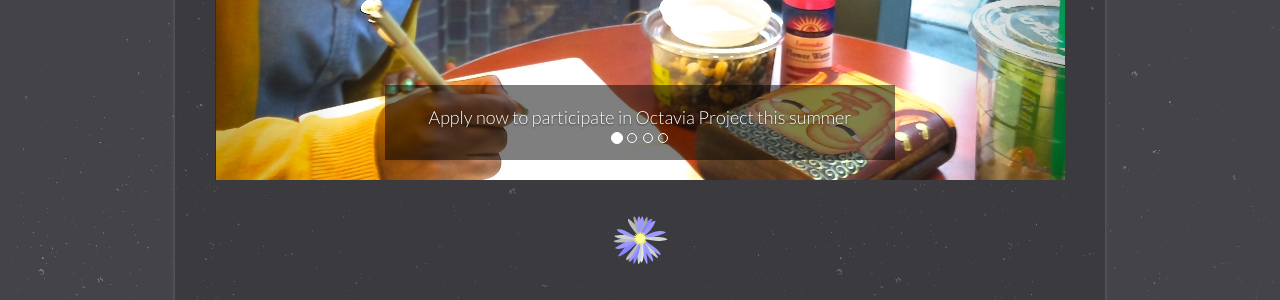
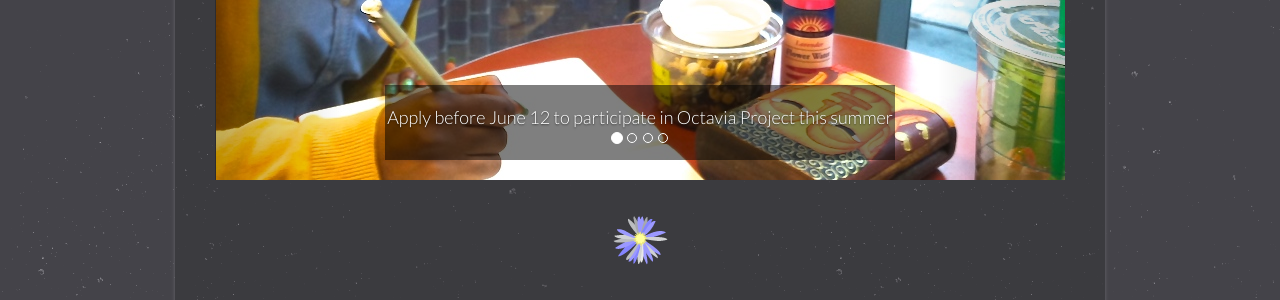
Before and after one commit to OctaviaProject/octaviaproject.github.io, a Jekyll site: the page built from index.html, in a window 1280 px wide. Shown: the part 874-1174 px from the top of the page. Built offline with Jekyll 4.4.1, drawn with Linux system fonts in a browser that asks for light colours.

Commit message:
Changed image caption

```diff
--- a/index.html
+++ b/index.html
@@ -28,7 +28,7 @@
                   <img src="{{ site.url }}/assets/img/photos/Ashley3.jpg">
             </a>
             <div class="carousel-caption">
-              Apply now to participate in Octavia Project this summer
+              Apply before June 12 to participate in Octavia Project this summer
             </div>
           </div>
           <div class="item">
```
